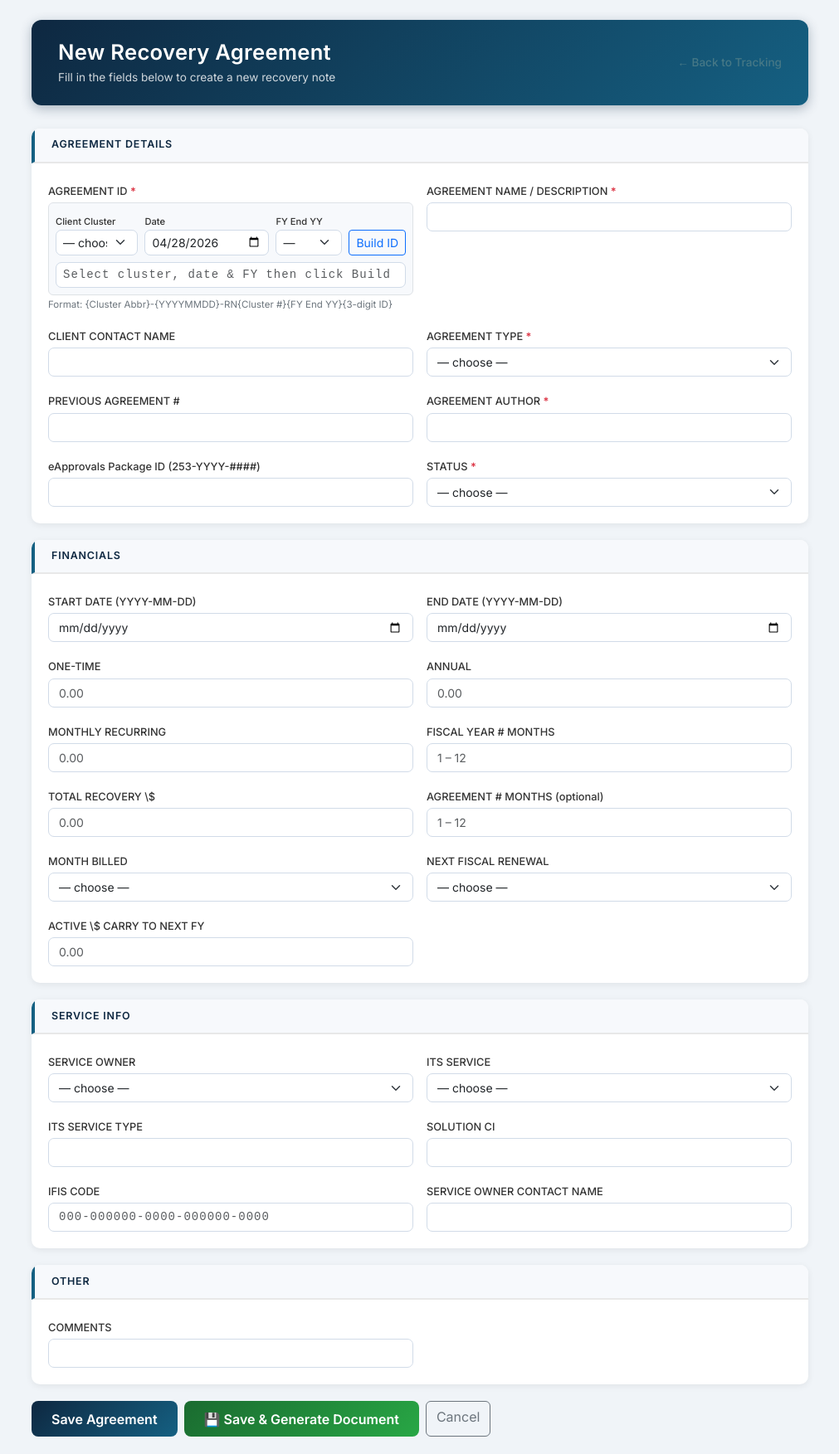
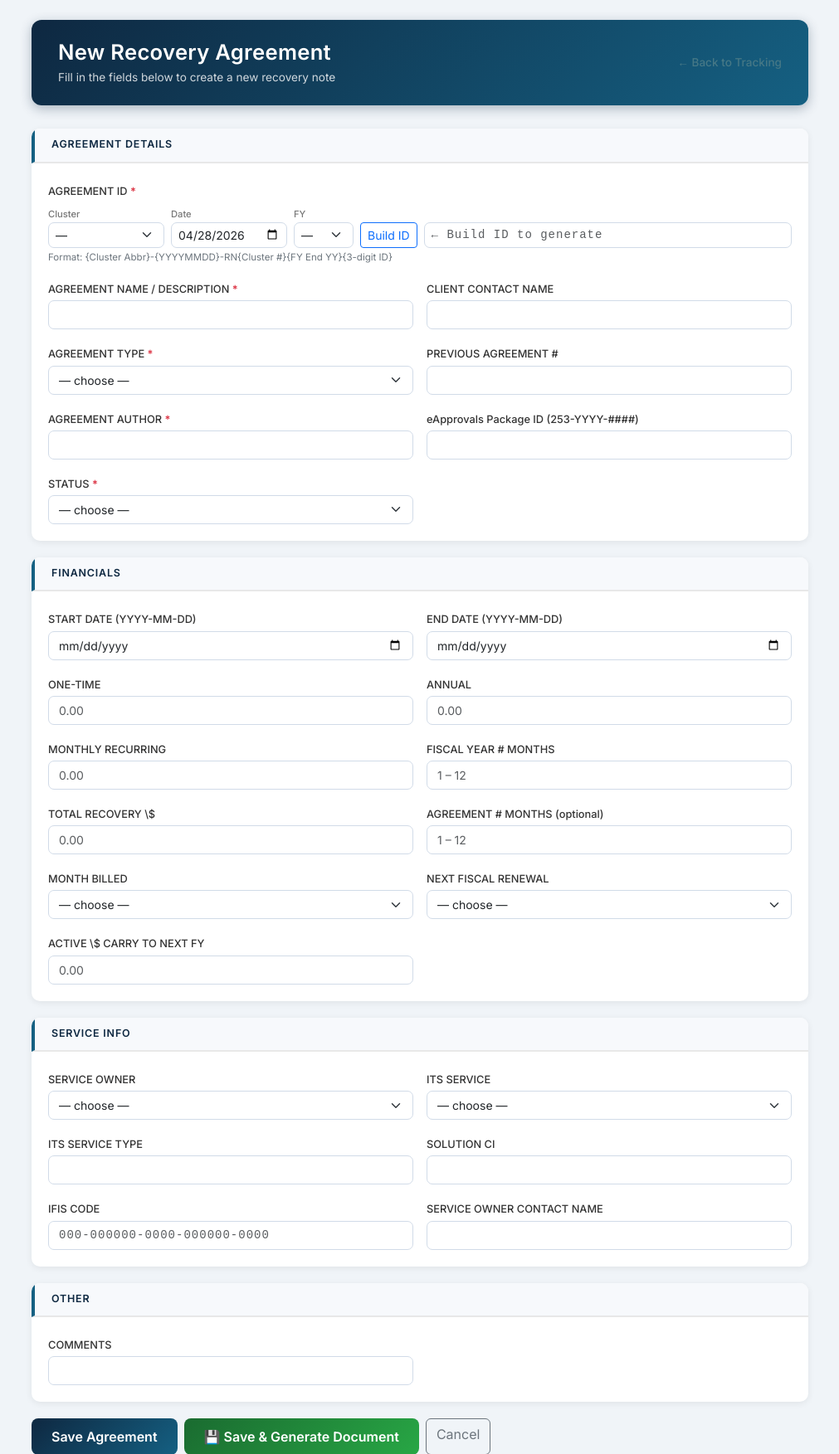
Before and after one commit to maxwellkeeping/RecoveryNote, a Flask app: page / in a window 1280 px wide. Shown: the top 1753 px of the page at 83% size, without its empty margins (134-1145 px from the left). Run offline with Flask 2, Linux system fonts and the light colour scheme; some libraries are stand-ins or nearby versions.

Commit message:
Compact Agreement ID builder: single row, full width, short cluster labels

```diff
--- a/templates/form.html
+++ b/templates/form.html
@@ -120,59 +120,55 @@
             <div class="card-body">
               <div class="row g-3">
                 {% for it in items %}
-                  <div class="col-md-6">
+                  <div class="{% if it.compound == 'agreement_id' %}col-12{% else %}col-md-6{% endif %}">
                     <label class="form-label" for="field-{{ it.name }}">
                       {{ it.label }}{% if it.required %} <span class="text-danger">*</span>{% endif %}
                     </label>
 
                     {% if it.compound == 'agreement_id' %}
-                      {# Compound Agreement ID builder #}
-                      <div class="compound-id-builder border rounded p-2" style="background:#f7f9fc">
-                        <div class="row g-2 align-items-end">
-                          <div class="col">
-                            <label class="form-label mb-0" style="font-size:.7rem">Client Cluster</label>
+                      {# Compact single-row Agreement ID builder #}
+                      <div class="d-flex flex-wrap align-items-end gap-2">
+                        <div style="min-width:140px">
+                          <label class="form-label mb-0" style="font-size:.7rem;color:#777">Cluster</label>
                           <select id="aid-cluster" class="form-select form-select-sm">
-                              <option value="">— choose —</option>
-                              <option value="CAC|100">Central Agencies Cluster (CAC) - 100</option>
-                              <option value="CSC|200">Community Services Cluster (CSC) - 200</option>
-                              <option value="CYSSC|300">Children, Youth &amp; Social Services Cluster (CYSSC) - 300</option>
-                              <option value="LTC|400">Labour and Transportation Cluster (LTC) - 400</option>
-                              <option value="GSIC|500">Government Services Integration Cluster (GSIC) - 500</option>
-                              <option value="HSC|600">Health Services Cluster (HSC) - 600</option>
-                              <option value="JTS|700">Justice Technology Services (JTS) - 700</option>
-                              <option value="LRC|800">Land and Resources Cluster (LRC) - 800</option>
-                              <option value="CSD|900">GovTech ON - Cyber Security (CSD) - 900</option>
-                              <option value="TPSD|900">GovTech ON - Technology Policy &amp; Standards Development (TPSD) - 900</option>
+                            <option value="">—</option>
+                            <option value="CAC|100">CAC - 100</option>
+                            <option value="CSC|200">CSC - 200</option>
+                            <option value="CYSSC|300">CYSSC - 300</option>
+                            <option value="LTC|400">LTC - 400</option>
+                            <option value="GSIC|500">GSIC - 500</option>
+                            <option value="HSC|600">HSC - 600</option>
+                            <option value="JTS|700">JTS - 700</option>
+                            <option value="LRC|800">LRC - 800</option>
+                            <option value="CSD|900">CSD - 900</option>
+                            <option value="TPSD|900">TPSD - 900</option>
                           </select>
                         </div>
-                          <div class="col-auto">
-                            <label class="form-label mb-0" style="font-size:.7rem">Date</label>
-                            <input type="date" id="aid-date" class="form-control form-control-sm" style="width:150px">
+                        <div>
+                          <label class="form-label mb-0" style="font-size:.7rem;color:#777">Date</label>
+                          <input type="date" id="aid-date" class="form-control form-control-sm" style="width:140px">
                         </div>
-                          <div class="col-auto">
-                            <label class="form-label mb-0" style="font-size:.7rem">FY End YY</label>
-                            <select id="aid-fyend" class="form-select form-select-sm" style="width:80px">
+                        <div>
+                          <label class="form-label mb-0" style="font-size:.7rem;color:#777">FY</label>
+                          <select id="aid-fyend" class="form-select form-select-sm" style="width:72px">
                             <option value="">—</option>
                             {% for y in range(25, 36) %}
                             <option value="{{ y }}">{{ y }}/{{ y + 1 }}</option>
                             {% endfor %}
                           </select>
                         </div>
-                          <div class="col-auto">
-                            <button type="button" class="btn btn-sm btn-outline-primary" id="aid-compose">
-                              Build ID
-                            </button>
+                        <div>
+                          <button type="button" class="btn btn-sm btn-outline-primary" id="aid-compose">Build ID</button>
+                        </div>
+                        <div style="flex:1;min-width:200px">
+                          <input type="text" name="{{ it.name }}" id="field-{{ it.name }}"
+                                 class="form-control form-control-sm masked-input"
+                                 value="{{ values.get(it.name, '') }}"
+                                 placeholder="← Build ID to generate"
+                                 readonly style="background:#fff">
                         </div>
                       </div>
                       <input type="hidden" id="aid-seq" value="">
-                        <div class="mt-2">
-                          <input type="text" name="{{ it.name }}" id="field-{{ it.name }}"
-                                 class="form-control form-control-sm masked-input"
-                                 value="{{ values.get(it.name, '') }}"
-                                 placeholder="Select cluster, date & FY then click Build ID"
-                                 readonly>
-                        </div>
-                      </div>
 
                     {% elif it.options and it.cascade_data %}
                       {# Cascading dropdown — options depend on parent field #}
```
Lines whose indentation alone changed are shown as unchanged.
